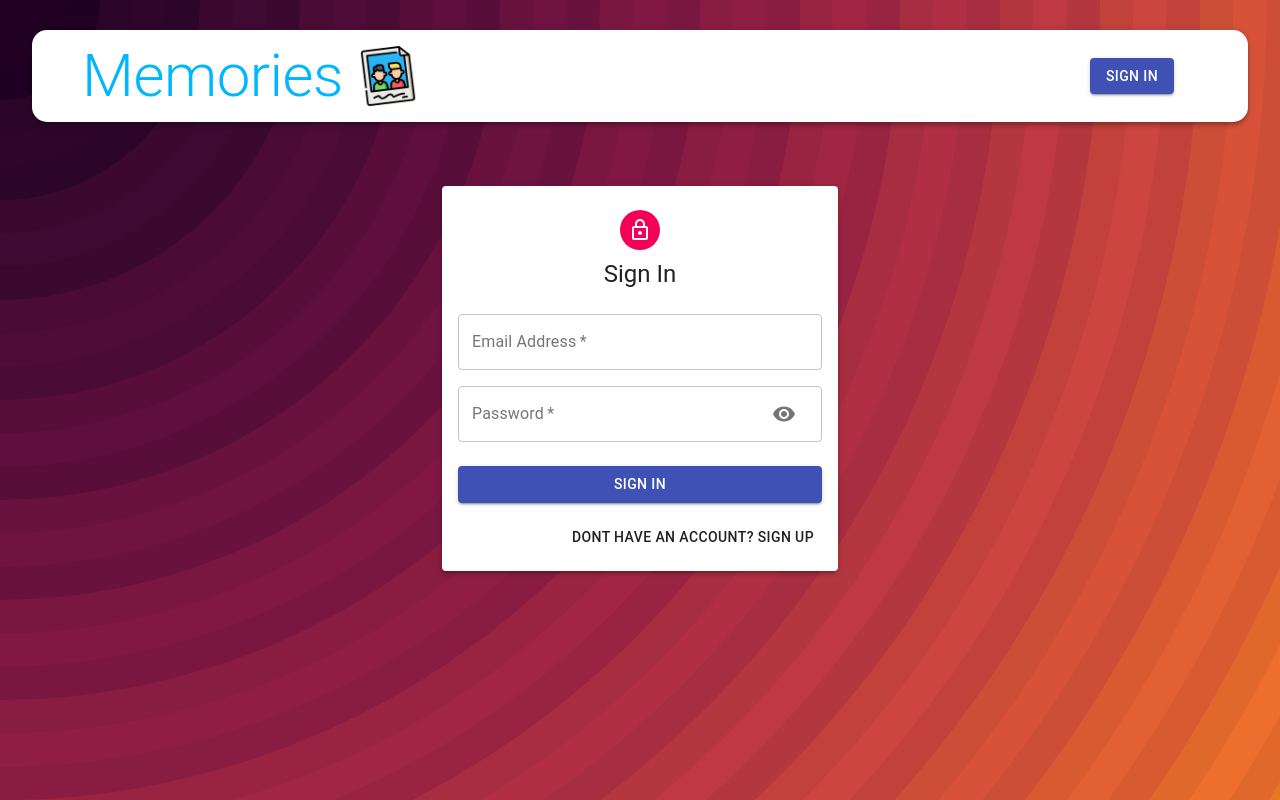
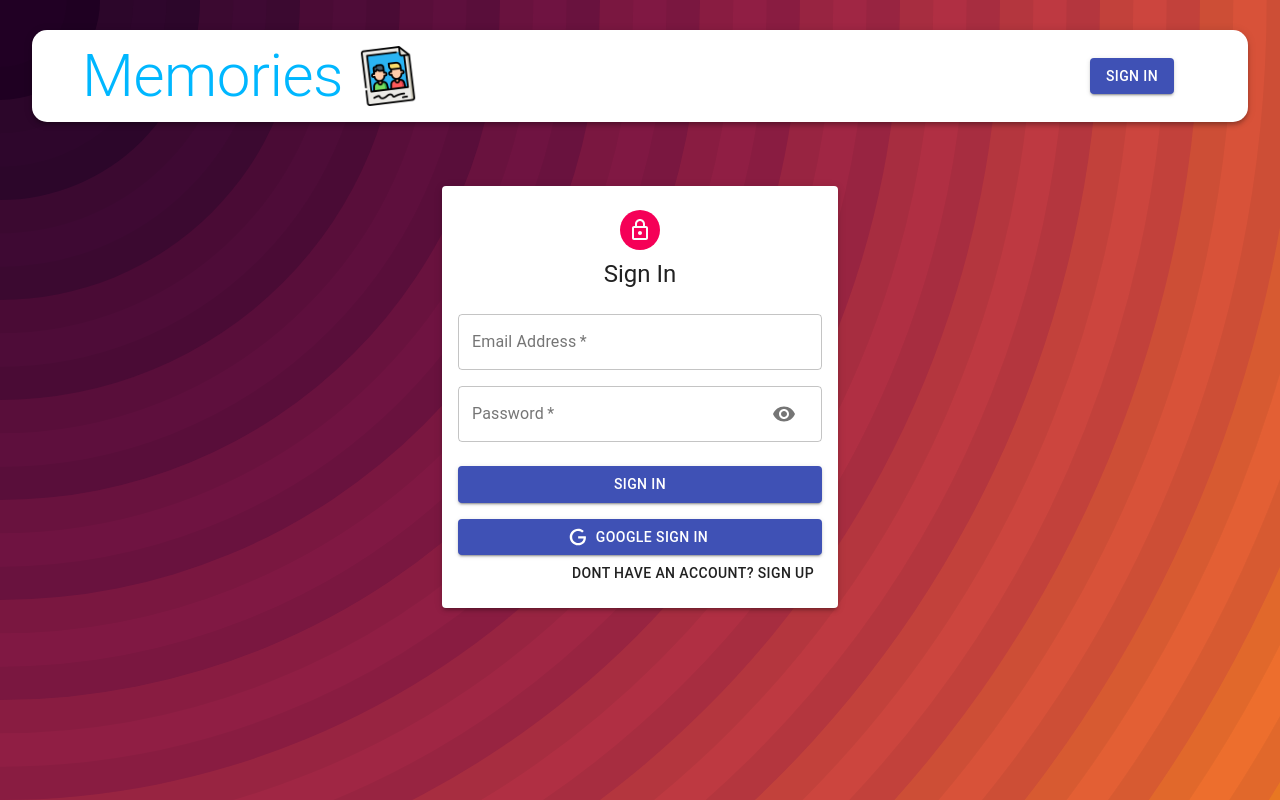
Before and after one commit to AayushiGandhi/MemoriesApp, a React (Create React App) app in the folder client/: page /auth in a window 1280 px wide. Built offline with nearby package versions, Linux system fonts and the light colour scheme.

Commit message:
heroku commit

```diff
--- a/client/package.json
+++ b/client/package.json
@@ -13,6 +13,7 @@
     "react": "^17.0.2",
     "react-dom": "^17.0.2",
     "react-file-base64": "^1.0.3",
+    "react-google-login": "^5.2.2",
     "react-redux": "^7.2.6",
     "react-router-dom": "^6.3.0",
     "react-scripts": "5.0.0",
--- a/client/src/components/Auth/Auth.js
+++ b/client/src/components/Auth/Auth.js
@@ -1,8 +1,10 @@
 import React, { useState } from 'react';
-import { Paper, Grid, Container, Avatar, Button, TextField, Typography } from '@material-ui/core';
+import { Paper, Grid, Container, Avatar, Button, Typography } from '@material-ui/core';
 import useStyles from './Styles.js';
 import LockOutlinedIcon from '@material-ui/icons/LockOutlined';
 import Input from './Input.js';
+import { GoogleLogin } from 'react-google-login';
+import Icon from './Icon.js';
 
 const Auth = () => {
   const [showPassword, setShowPassword] = useState(false);
@@ -21,7 +23,16 @@
 
   const switchMode = () => {
     setIsSignUp((prevIsSignUp) => !prevIsSignUp);
-    handleShowPassword(false)
+    setShowPassword(false)
+  }
+
+  const googleSuccess = async (res) => {
+    console.log(res)
+  }
+
+  const googleFailure = (error) => {
+    console.log("Google sign in was unsuccessful.")
+    console.log(error)
   }
 
   return (
@@ -50,7 +61,17 @@
               )
             }
           </Grid>
+
           <Button type="submit" fullWidth variant="contained" color="primary" className={classes.submit}>{isSignup ? "Sign Up" : "Sign In"}</Button>
+          <GoogleLogin
+            clientId="109413499520-73u6toqluecguq1ri7i3kp0mv7ok4s85.apps.googleusercontent.com"
+            render={(renderProps) => (
+              <Button classes={classes.googleButton} color="primary" fullWidth onClick={renderProps.onClick} disable={renderProps.disable} startIcon={<Icon />} variant="contained">Google Sign In</Button>
+            )}
+            onSuccess={googleSuccess}
+            onFailure={googleFailure}
+            cookiePolicy="single_host_origin"
+          />
           <Grid container justify="flex-end">
             <Grid item>
               <Button onClick={switchMode}>{isSignup ? "Already have an account? Sign In": "DOnt have an account? Sign Up"}</Button>
--- /dev/null
+++ b/client/src/components/Auth/Icon.js
@@ -0,0 +1,12 @@
+import React from 'react';
+
+const icon = () => (
+  <svg style={{ width: '20px', height: '20px' }} viewBox="0 0 24 24">
+    <path
+      fill="currentColor"
+      d="M21.35,11.1H12.18V13.83H18.69C18.36,17.64 15.19,19.27 12.19,19.27C8.36,19.27 5,16.25 5,12C5,7.9 8.2,4.73 12.2,4.73C15.29,4.73 17.1,6.7 17.1,6.7L19,4.72C19,4.72 16.56,2 12.1,2C6.42,2 2.03,6.8 2.03,12C2.03,17.05 6.16,22 12.25,22C17.6,22 21.5,18.33 21.5,12.91C21.5,11.76 21.35,11.1 21.35,11.1V11.1Z"
+    />
+  </svg>
+);
+
+export default icon;
--- a/client/src/components/Auth/Input.js
+++ b/client/src/components/Auth/Input.js
@@ -14,7 +14,7 @@
             label={label}
             autoFocus={autoFocus}
             type={type}
-            InputProps={name === "password" && {
+            InputProps={name === "password" ? {
                 endAdornment : (
                     <InputAdornment position="end">
                         <IconButton onClick={handleShowPassword}>
@@ -22,8 +22,7 @@
                         </IconButton>
                     </InputAdornment>
                 )
-            }
-
+            }: null
         }
         />
         </Grid>
--- a/client/src/components/Form/Form.js
+++ b/client/src/components/Form/Form.js
@@ -58,7 +58,7 @@
                 </div>
 
                 <Button className={classes.buttonSubmit} variant="contained" color="primary" size="large" type="submit" onSubmit={handleSubmit}>Submit</Button>
-                <Button variant="contained" color="secondary" size="small" onClick={clear} >Clear</Button>
+                <Button className={classes.buttonSubmit} variant="contained" color="secondary" size="large" onClick={clear} >Clear</Button>
             </form>
         </Paper>
     );
```
Also changed, not shown: 1 other file (tests, documents, lock files or other folders).
